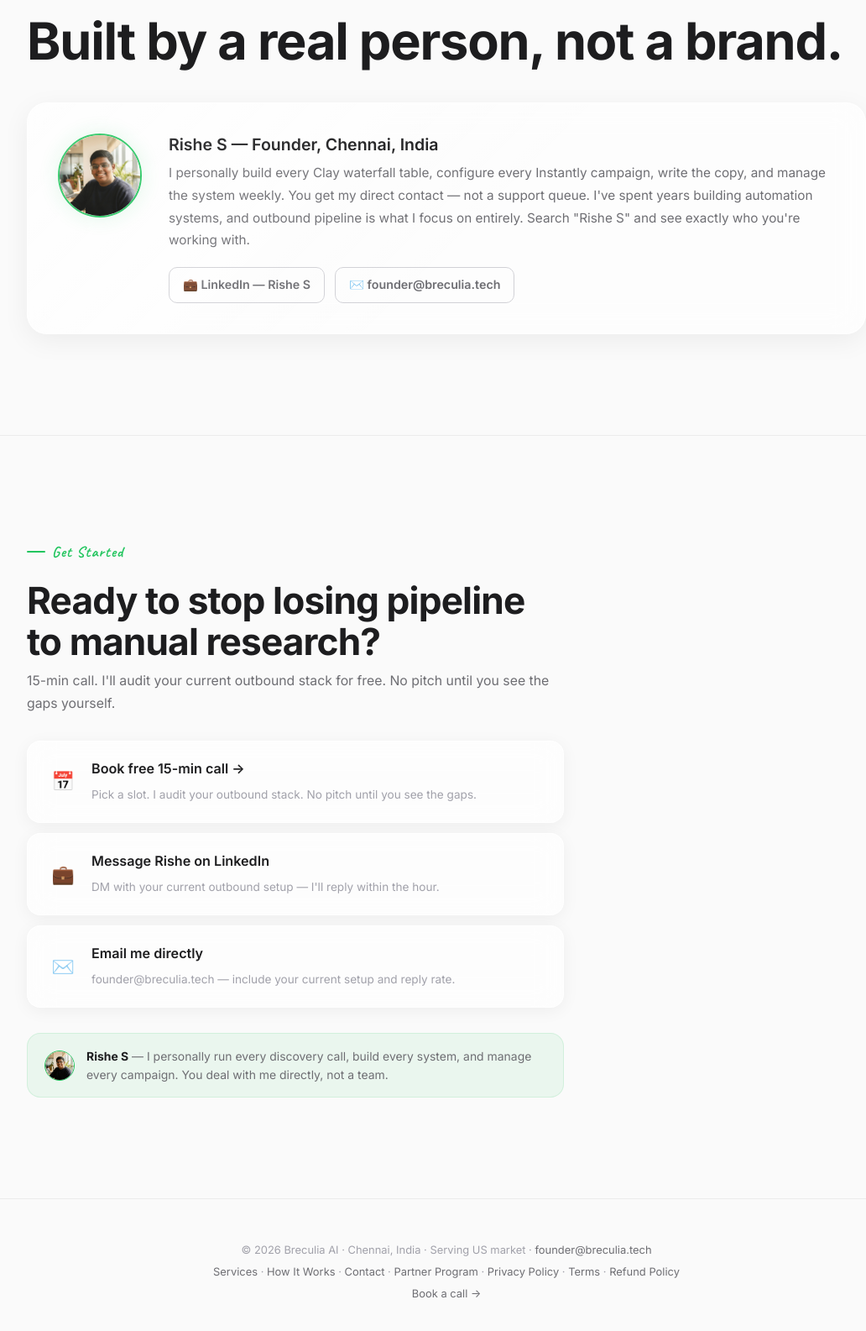
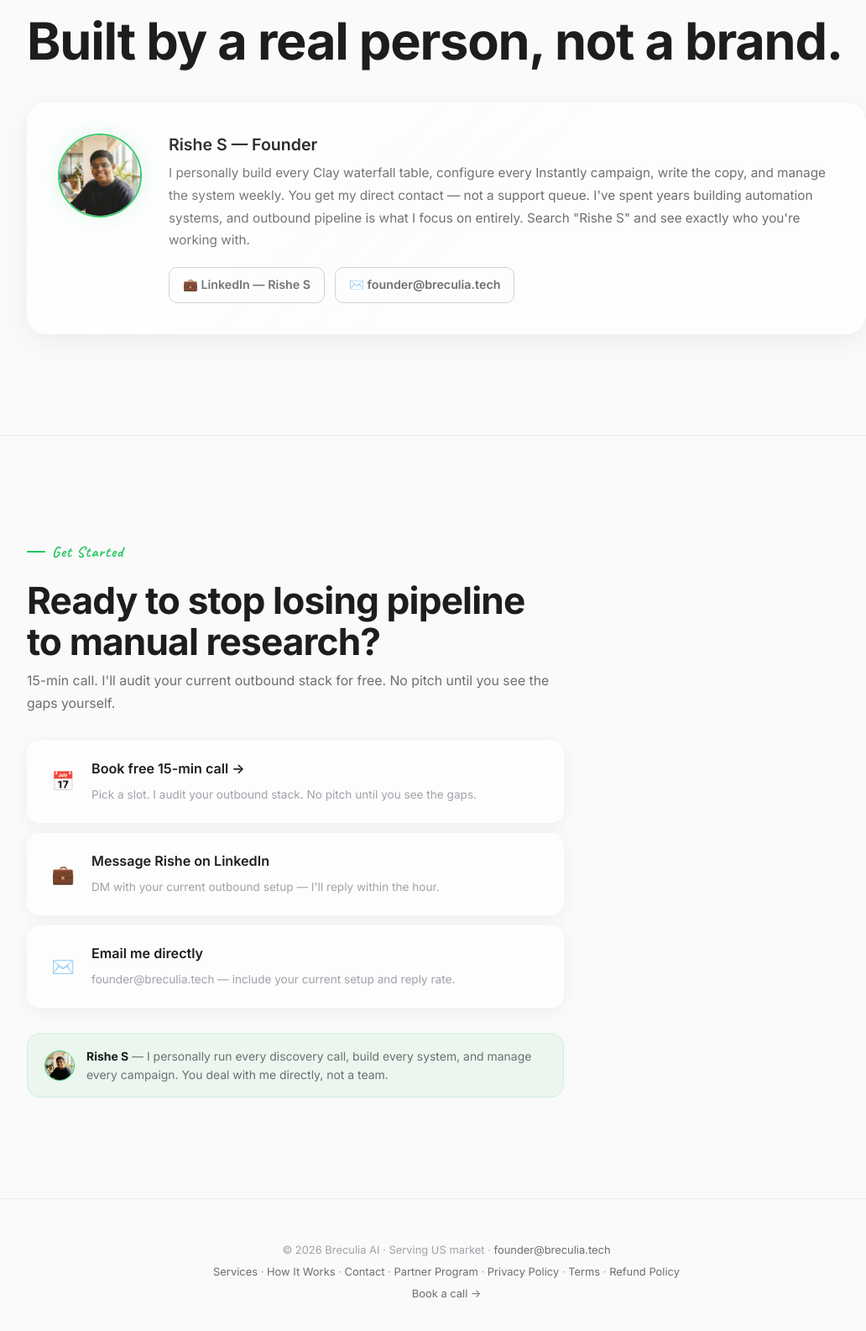
Before and after one commit to RisheS26/breculia-ai, a plain HTML site: page index.html in a window 1280 px wide. Shown: the part 8360-9945 px from the top of the page at 84% size, without its empty margins (108-1140 px from the left). Drawn offline with Linux system fonts and the light colour scheme.

Commit message:
Update index.html

```diff
--- a/index.html
+++ b/index.html
@@ -1157,7 +1157,7 @@ html.light .metric-card{background:rgba(255,255,255,0.65);backdrop-filter:blur(1
     <div class="founder-card fade-up">
       <img src="rishe.jpg" alt="Rishe S, Founder of Breculia AI" class="founder-photo" width="96" height="96" loading="lazy">
       <div class="founder-info">
-        <h3>Rishe S — Founder, Chennai, India</h3>
+        <h3>Rishe S — Founder</h3>
         <p>I personally build every Clay waterfall table, configure every Instantly campaign, write the copy, and manage the system weekly. You get my direct contact — not a support queue. I've spent years building automation systems, and outbound pipeline is what I focus on entirely. Search "Rishe S" and see exactly who you're working with.</p>
         <div class="founder-links">
           <a href="https://www.linkedin.com/in/rishe-s-t/" target="_blank" rel="noopener noreferrer" class="founder-link">💼 LinkedIn — Rishe S</a>
@@ -1215,7 +1215,7 @@ html.light .metric-card{background:rgba(255,255,255,0.65);backdrop-filter:blur(1
 <footer>
   <div class="wrap">
     <div class="footer-inner">
-      <p>&copy; 2026 Breculia AI &middot; Chennai, India &middot; Serving US market &middot; <a href="mailto:founder@breculia.tech">founder@breculia.tech</a></p>
+      <p>&copy; 2026 Breculia AI &middot; Serving US market &middot; <a href="mailto:founder@breculia.tech">founder@breculia.tech</a></p>
       <p><a href="services.html">Services</a> &middot; <a href="how-it-works.html">How It Works</a> &middot; <a href="contact.html">Contact</a> &middot; <a href="partners.html">Partner Program</a> &middot; <a href="privacy.html">Privacy Policy</a> &middot; <a href="terms.html">Terms</a> &middot; <a href="refund.html">Refund Policy</a></p>
       <p><a href="https://cal.com/rishe/audit" target="_blank" rel="noopener noreferrer">Book a call →</a></p>
     </div>
```
